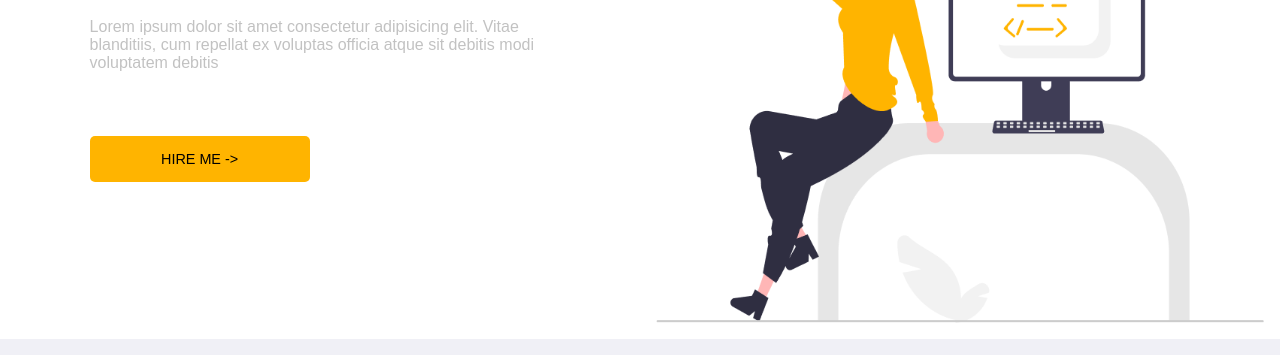
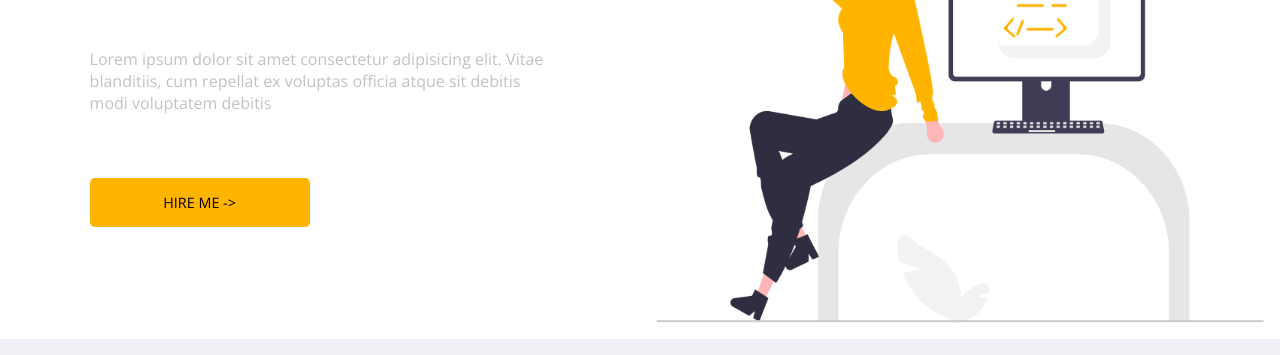
Before and after one commit to sanjay-hira/assignment, a plain HTML site: page index.html in a window 1280 px wide. Shown: the part 445-800 px from the top of the page. Drawn offline with nearby package versions, Linux system fonts and the light colour scheme.

Commit message:
font updated

```diff
--- a/index.html
+++ b/index.html
@@ -5,6 +5,9 @@
     <meta name="viewport" content="width=device-width, initial-scale=1.0">
     <title>Portfolio</title>
     <link rel="stylesheet" href="./style.css">
+    <link rel="preconnect" href="https://fonts.googleapis.com">
+<link rel="preconnect" href="https://fonts.gstatic.com" crossorigin>
+<link href="https://fonts.googleapis.com/css2?family=Inter:ital,opsz,wght@0,14..32,100..900;1,14..32,100..900&family=Open+Sans:ital,wght@0,300..800;1,300..800&family=Poppins:ital,wght@0,100;0,200;0,300;0,400;0,500;0,600;0,700;0,800;0,900;1,100;1,200;1,300;1,400;1,500;1,600;1,700;1,800;1,900&display=swap" rel="stylesheet">
 </head>
 <body>
 
--- a/style.css
+++ b/style.css
@@ -7,7 +7,7 @@
   margin: 0;
   padding: 0;
   box-sizing: border-box;
-  font-family: sans-serif;
+  font-family: 'Open Sans', sans-serif;
 }
 
 html, body {
```
